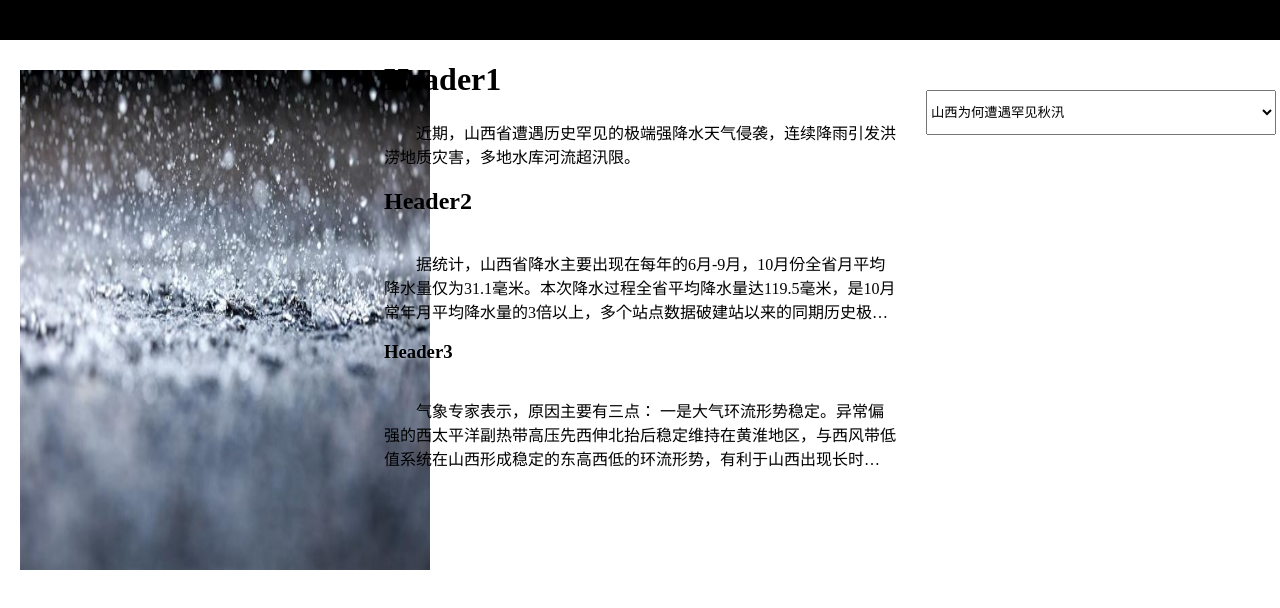
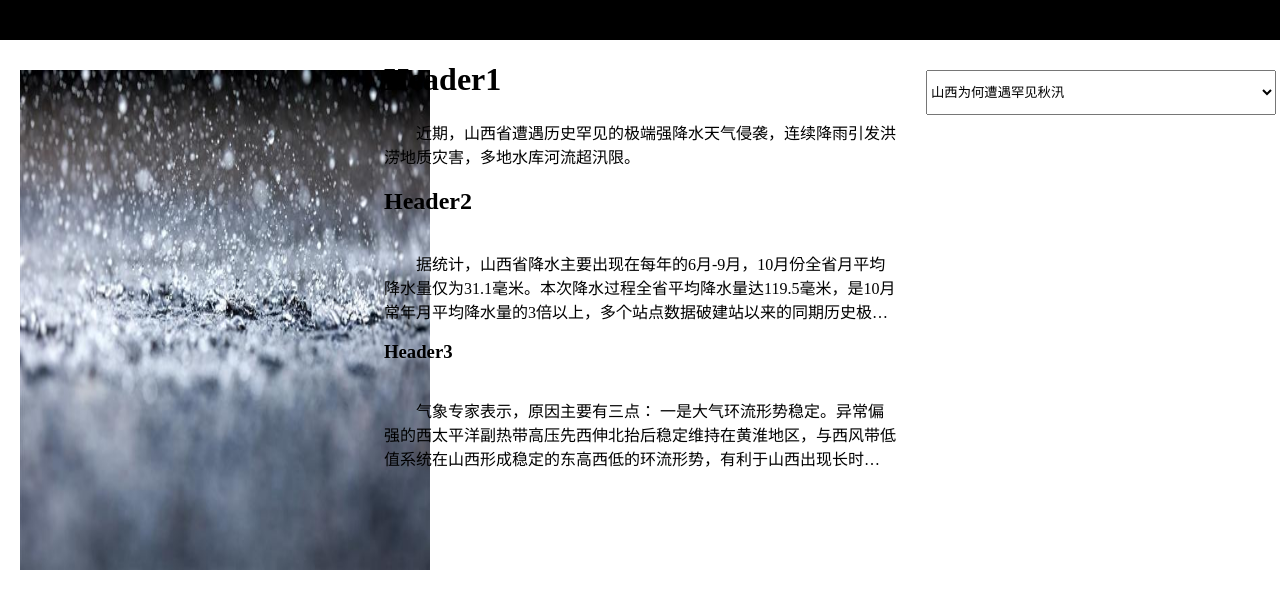
Before and after one commit to wwh1994195/wwh1994195github.io, a plain HTML site: page 666/666.html in a window 1280 px wide. Shown: the part 120-728 px from the top of the page. Drawn offline with Linux system fonts and the light colour scheme.

Commit message:
Update 666.css

```diff
--- a/666/666.css
+++ b/666/666.css
@@ -39,7 +39,7 @@ body{
 .list{
     width: 350px;
     height: 45px;
-    margin: 50px 30px;
+    margin: 30px;
 
 }
 p{
```
